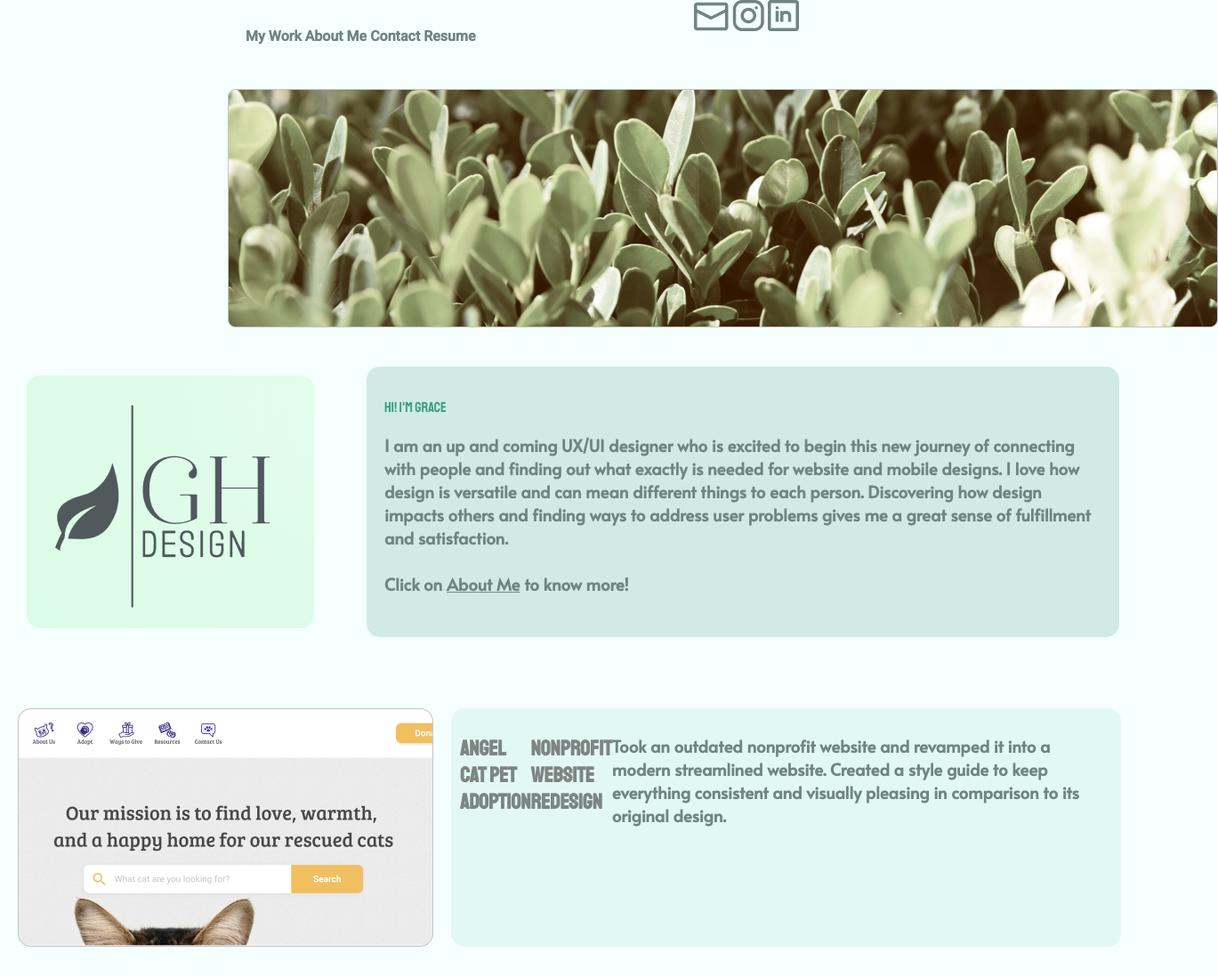
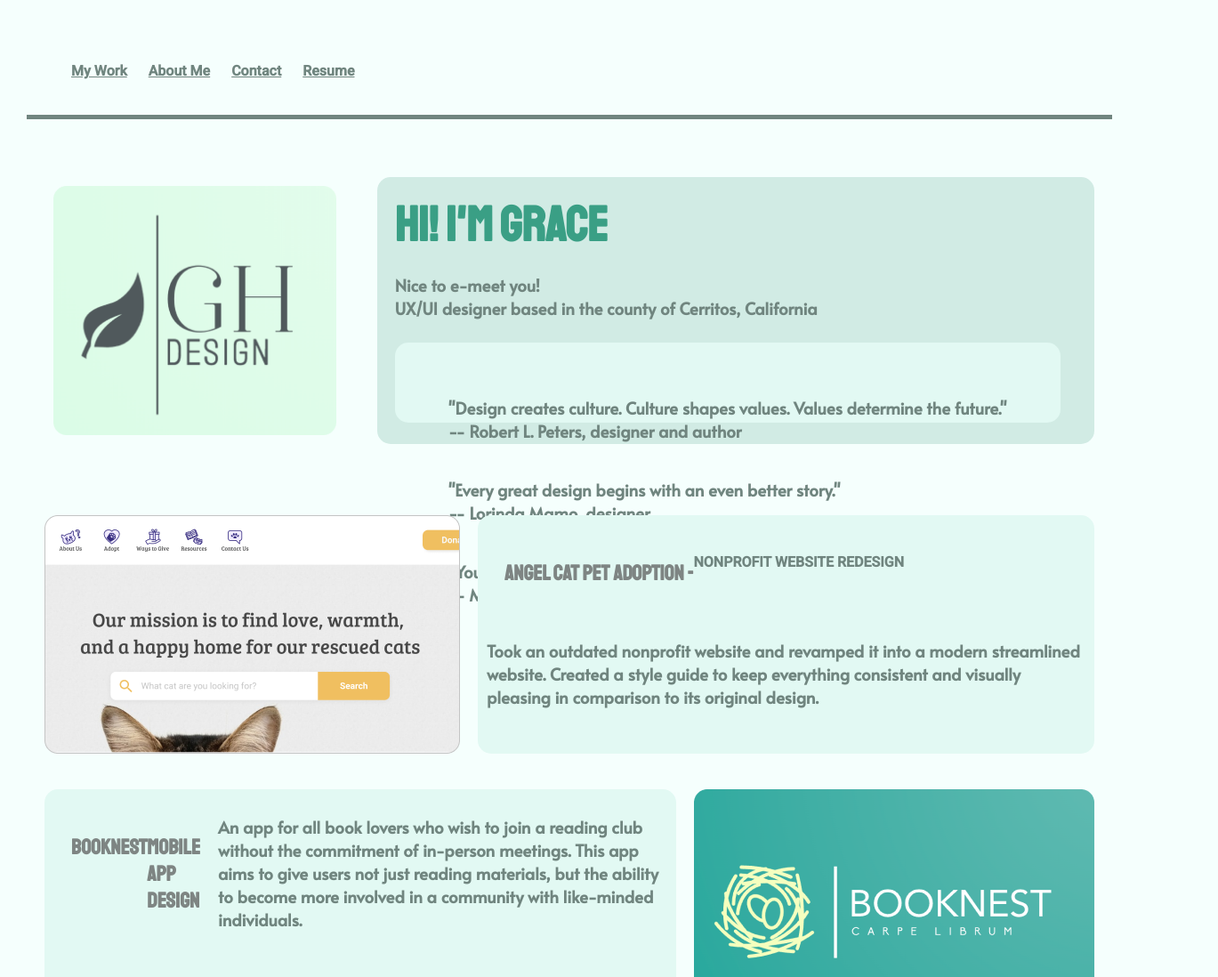
Before and after one commit to graceeha/graceeha.github.io, a plain HTML site: page index.html in a window 1280 px wide. Shown: the top 1098 px of the page at 89% size, 1369 px wide, since content can reach past the window. Drawn offline with Linux system fonts and the light colour scheme.

Commit message:
replaced

```diff
--- a/css/style.css
+++ b/css/style.css
@@ -1,12 +1,15 @@
 body {
     background-color: #F5FFFD;
     margin: auto;
-    max-width: 1500px;
+    max-width: 1300px;
+    padding: 30px;
 }
+
 div {
    border-radius: 15px;
-   display: block;
+   display: flex center;
    padding: 20px;
+   align: center;
 }
 .bottomLine {
     display: block;
@@ -14,20 +17,32 @@ div {
     border-bottom-color: #C4C4C4;
     border-bottom: 2px;
 }
+
+
+
 /*Formatting header navigation*/
+
 ul {
     list-style-type: none;
     margin: 0;
-    padding: 0;
+    padding: 0px;
   }
+a {
+    color: #70857F;
+    padding: 10px;
+}
+li a:hover {
+    color: #6AAF9D;
+}
 li {
     display: inline;
 }
 #navigation {
     display: flex;
     flex-direction: row;
-    margin: 0px 20%;
-    border-bottom: 5px;
+    margin: 0;
+    margin-bottom: 5px;
+    border-bottom: 5px solid;
     border-color: #70857F;
     /*
     display: inline-block;
@@ -35,31 +50,19 @@ li {
     */
 }
 #navigation .navBar {
-    font-weight: 100;
-}
-.icons {
-    float: right;
-    position: absolute;
-    right: 200px;
-    width: 300px;
-    padding: 0px;
-}
-p.icons a>img {
-    margin-left: 50px;
+    font-weight: 200;
 }
 
+
 /*Formatting intro div*/
-#hpBanner {
-    display: block;
-    margin-left: auto;
-    margin-right: auto;
-    width: 60%;
-}
+
 .intro {
     display: flex;
     flex-direction: row;
     padding: 10px;
     margin: 10px;
+    justify-content: left;
+    max-height: 300px;
 
 }
 .logoGh {
@@ -72,6 +75,12 @@ p.icons a>img {
 .hello {
     background-color: #D1EBE4;
     width: 65%;
+}
+.quotes {
+    background-color: #E2F9F3;
+    height: 50px;
+    width: auto;
+    display: inline-block;
 }
 
 /*Formatting case studies*/
@@ -87,13 +96,18 @@ p.icons a>img {
     width: 40%;
 }
 .acDescrip {
-    display: flex;
+    display: block;
     flex-direction: row;
     padding: 10px;
     margin: 10px;
     background-color: #E2F9F3;
 }
+.acDescripTitle {
+    display: flex;
+    flex-direction: row;
+    padding: 20px;
 
+}
 .bookNest {
     display: flex;
     flex-direction: row;
@@ -107,6 +121,10 @@ p.icons a>img {
     justify-content: right;
     background-color: #E2F9F3;
 }
+.bnDescripTitle {
+    display: flex;
+    flex-direction: row;
+}
 .bnLogo {
     display: flex;
     background-color: none;
@@ -118,7 +136,9 @@ p.icons a>img {
 .seeMore {
     text-align: center;
     margin: auto;
-
+}
+.chevron {
+    width: 40px;
 }
 
 
@@ -131,11 +151,13 @@ h1 {
     font-size: medium;
     color: #70857F;
     size: medium;
+    display: inline;
 }
 h2 {
     font-family: 'Staatliches', cursive;
     color: #7E8583;
     size: medium;
+    display: inline;
 }
 h3 {
     font-family: 'Alata', sans-serif;
--- a/index.html
+++ b/index.html
@@ -1,36 +1,35 @@
 <!DOCTYPE html>
 <html lang="en">
 <link href="css/style.css" type="text/css" rel="stylesheet">
-<link href="https://fonts.googleapis.com/css2?family=Alata&family=Roboto:wght@500&family=Staatliches&display=swap" rel="stylesheet">
+<link href="https://fonts.googleapis.com/css2?family=Alata&family=Roboto:wght@500&family=Staatliches&display=swap"
+    rel="stylesheet">
+
 
 <head>
     <meta charset="UTF-8">
     <meta name="viewport" content="width=device-width, initial-scale=1.0">
-    <title>Hi! I'm Grace</title>
+    <title>Hello there!</title>
 </head>
 
 <body>
     <header id="navigation">
+        <div class=headerNav>
             <div class="navBar">
                 <h1>
                     <ul>
-                    <li><a>My Work</a></li>
-                    <li><a>About Me</a></li>
-                    <li><a>Contact</a></li>
-                    <li><a>Resume</a></li>
+                        <li><a href="default.asp">My Work</a></li>
+                        <li><a href="aboutme.asp">About Me</a></li>
+                        <li><a href="contact.asp">Contact</a></li>
+                        <li><a href="resume.asp">Resume</a></li>
                     </ul>
                 </h1>
             </div>
-        <div class="icons">
-            <img src="images/EmailIcon.png">
-            <img src="images/InstagramIcon.png">
-            <img src="images/LinkedInicon.png">
+
         </div>
     </header>
     <section>
-        <div id="hpBanner">
-            <img src="images/Homepagetopimage.png" class="center">
-        </div>
+        <div class="container-01">
+
     </section>
     <section>
         <div class="intro">
@@ -38,16 +37,38 @@
                 <img src="images/GHDesignstemplogo.png">
             </div>
             <div class="hello">
-                    <p class="hiName">Hi! I'm Grace</p>
-                    <h3>I am an up and coming UX/UI designer who is excited to begin this new journey of connecting with people
-                        and finding out what exactly is needed for website and mobile designs. I love how design is versatile
-                        and can mean different things to each person. Discovering how design impacts others and finding ways to
-                        address user problems gives me a great sense of fulfillment and satisfaction.
+                <h1 class="hiName" style="font-size: 55px">Hi! I'm Grace</h1>
+                <h3>Nice to e-meet you!<br>
+                    UX/UI designer based in the county of Cerritos, California
                     <br><br>
-                        Click on <u>About Me</u> to know more!</h3>
+
+                <div class="quotes">
+                    <div id="rotate">
+                        <div>"Design creates culture. Culture shapes values. Values determine the future." <br>
+                            -- Robert L. Peters, designer and author
+
+                        </div>
+                        <div>
+                            "Every great design begins with an even better story." <br>-- Lorinda Mamo, designer
+                        </div>
+                        <div>
+                            "You can't use up creativity. The more you use, the more you have." <br>
+-- Maya Angelou, author, poet, civil rights activist
                         </div>
                     </div>
 
+                </div>
+
+            </div>
+
+        </div>
+        </div>
+
+        </div>
+        </div>
+        </div>
+
+        </div>
         </div>
     </section>
     <section>
@@ -61,8 +82,10 @@
                 <img src="images/AngelCatThumbnail.png">
             </div>
             <div class="acDescrip">
-                <h2>ANGEL CAT PET ADOPTION</h2>
-                <h2 class="smallH2">NONPROFIT WEBSITE REDESIGN</h2>
+                <div class="acDescripTitle">
+                    <h2>ANGEL CAT PET ADOPTION - </h2>
+                    <h1 class="acSub">NONPROFIT WEBSITE REDESIGN</h1>
+                </div>
                 <h3>Took an outdated nonprofit website and revamped it into a modern streamlined website. Created a
                     style guide to keep everything consistent and visually pleasing in comparison to its original
                     design.</h3>
@@ -70,8 +93,10 @@
         </div>
         <div class="bookNest">
             <div class="bnDescrip">
+                <div class="bnDescripTitle">
                     <h2>BOOKNEST</h2>
                     <h2 class="smallH2">MOBILE APP DESIGN</h2><br>
+                </div>
                 <h3>An app for all book lovers who wish to join a reading club without the commitment of in-person
                     meetings. This app aims to give users not just reading materials, but the ability to become more
                     involved in a community with like-minded individuals.</h3>
@@ -81,14 +106,15 @@
                 <img src="images/BooknestThumbnail.png">
             </div>
 
+
+        </div>
         <div class="seeMore">
-                <h2>SEE MORE OF MY WORK</h2>
-                <img src="images/SeeMoreiChevronArrow.png">
-            </div>
+            <h2>SEE MORE OF MY WORK</h2><br>
+            <img class="chevron" src="images/SeeMoreiChevronArrow.png">
         </div>
     </section>
     <footer class="navFooter">
-        <div id="footer">
+        <div class="footer">
             <ul>
                 <li><a>My Work</a></li>
                 <li><a>About Me</a></li>
@@ -97,6 +123,8 @@
             </ul>
         </div>
     </footer>
+
 </body>
+<script src="js.index.js"></script>
 
 </html>
```
Also changed, not shown: js/style.js (added, +37 -0 lines). Lines whose indentation alone changed are shown as unchanged.
